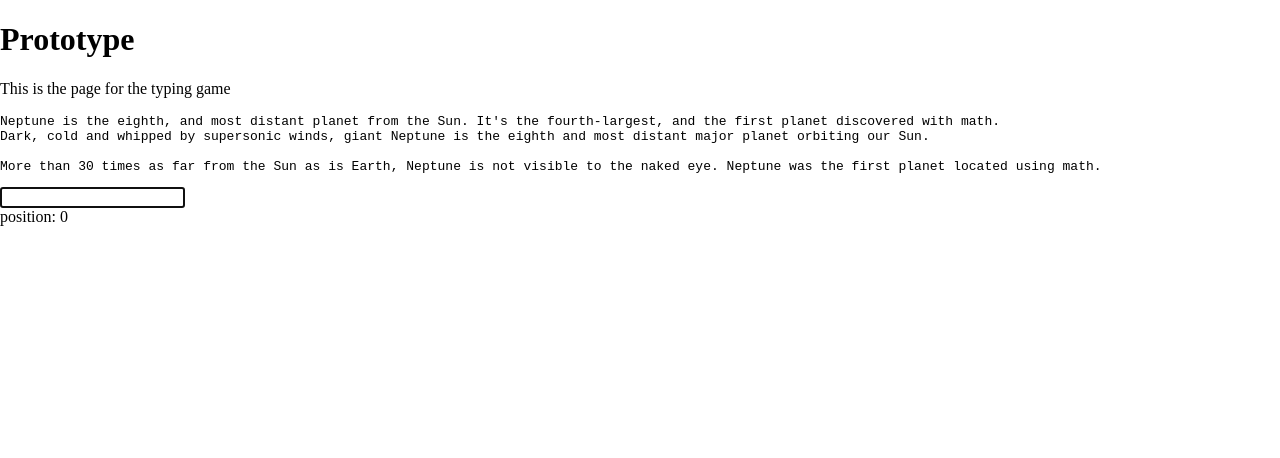
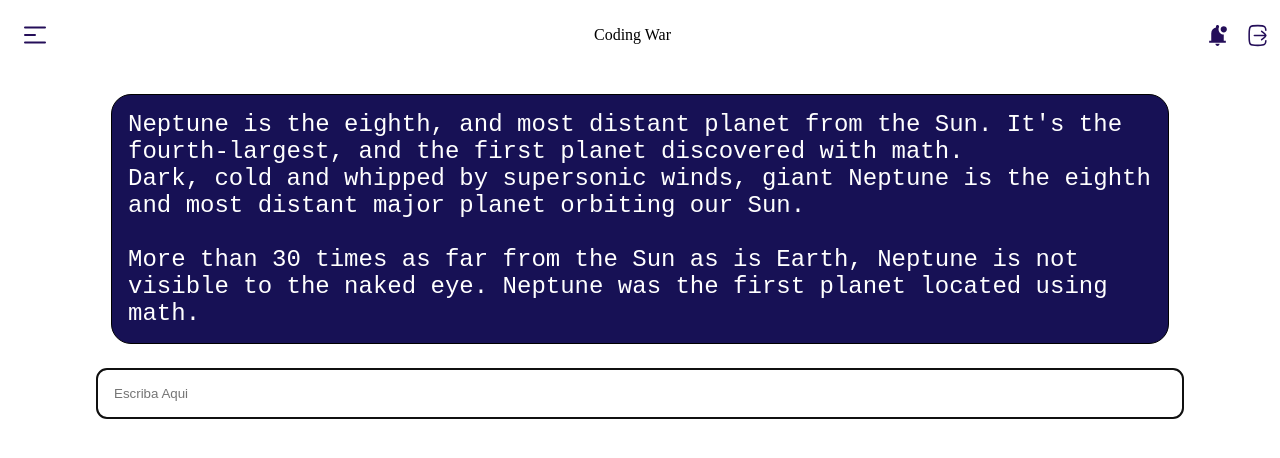
Before and after one commit to Daisuke171/AprenDev-Frontend, an Astro site: page /game in a window 1280 px wide. Built offline with nearby package versions, Linux system fonts and the light colour scheme; Astro itself is replaced by a stand-in of ours.

Commit message:
feat: created components for navbar and added svg icons with basic props

```diff
--- /dev/null
+++ b/src/assets/bell.astro
@@ -0,0 +1,7 @@
+---
+const { id, w, h } = Astro.props;
+---
+
+<svg id=`${id}` width=`${w}` height=`${h}` viewBox="0 0 24 24" fill="none" xmlns="http://www.w3.org/2000/svg">
+<path d="M12 22C11.45 22 10.9793 21.8043 10.588 21.413C10.1967 21.0217 10.0007 20.5507 10 20H14C14 20.55 13.8043 21.021 13.413 21.413C13.0217 21.805 12.5507 22.0007 12 22ZM4 19V17H6V10C6 8.61667 6.41667 7.38767 7.25 6.313C8.08333 5.23834 9.16667 4.534 10.5 4.2V3.5C10.5 3.08334 10.646 2.72934 10.938 2.438C11.23 2.14667 11.584 2.00067 12 2C12.416 1.99934 12.7703 2.14534 13.063 2.438C13.3557 2.73067 13.5013 3.08467 13.5 3.5V3.825C13.3333 4.15834 13.2083 4.50834 13.125 4.875C13.0417 5.24167 13 5.61667 13 6C13 7.38334 13.4877 8.56267 14.463 9.538C15.4383 10.5133 16.6173 11.0007 18 11V17H20V19H4ZM18 9C17.1667 9 16.4583 8.70834 15.875 8.125C15.2917 7.54167 15 6.83334 15 6C15 5.16667 15.2917 4.45834 15.875 3.875C16.4583 3.29167 17.1667 3 18 3C18.8333 3 19.5417 3.29167 20.125 3.875C20.7083 4.45834 21 5.16667 21 6C21 6.83334 20.7083 7.54167 20.125 8.125C19.5417 8.70834 18.8333 9 18 9Z" fill="#240E59"/>
+</svg>
--- /dev/null
+++ b/src/assets/burguer.astro
@@ -0,0 +1,7 @@
+---
+const { id, w, h } = Astro.props;
+---
+
+<svg id=`${id}` width=`${w}` height=`${h}` viewBox="0 0 50 50" fill="none" xmlns="http://www.w3.org/2000/svg">
+<path d="M15 17.5H35M15 25H25M15 32.5H35" stroke="#240E59" stroke-width="2" stroke-linecap="round" stroke-linejoin="round"/>
+</svg>
--- /dev/null
+++ b/src/assets/logout.astro
@@ -0,0 +1,8 @@
+---
+const { id, w, h } = Astro.props;
+---
+
+<svg id=`${id}` width=`${w}` height=`${h}` viewBox="0 0 24 24" fill="none" xmlns="http://www.w3.org/2000/svg">
+<path d="M20 7C19.923 5.582 19.712 4.664 19.136 3.962C18.9699 3.75965 18.7844 3.57409 18.582 3.408C17.475 2.5 15.832 2.5 12.544 2.5H12C8.229 2.5 6.343 2.5 5.172 3.671C4.001 4.842 4 6.73 4 10.5V13.5C4 17.271 4 19.157 5.172 20.328C6.344 21.499 8.229 21.5 12 21.5H12.544C15.832 21.5 17.476 21.5 18.582 20.592C18.7847 20.4253 18.9693 20.2403 19.136 20.037C19.712 19.335 19.923 18.417 20 17" stroke="#240E59" stroke-width="1.5" stroke-linecap="round"/>
+<path d="M16 8C16 8 20 10.946 20 12C20 13.054 16 16 16 16M19.5 12H9" stroke="#240E59" stroke-width="1.5" stroke-linecap="round" stroke-linejoin="round"/>
+</svg>
--- a/src/components/codingwar.jsx
+++ b/src/components/codingwar.jsx
@@ -1,6 +1,7 @@
 'use client'
 
 import { useState } from "react";
+import "../styles/game.css"
 import code from "../assets/codes.json";
 import planets from "../assets/astronomy.json";
 
@@ -102,17 +103,15 @@ export default function CodingWarPage() {
 
   return (
     <main>
-      <h1>Prototype</h1>
-      <p>This is the page for the typing game</p>
-
       <pre id="textViewer">{typedText}</pre>
       <input
         id="inputText"
         autoFocus
         type="text"
+        placeholder="Escriba Aqui"
         onKeyDown={(e) => handleKeyDown(e)}
       ></input>
-      <div>position: {cursorPosition}</div>
+      {/* <div>position: {cursorPosition}</div> */}
     </main>
   );
 }
--- /dev/null
+++ b/src/components/navbar.astro
@@ -0,0 +1,33 @@
+---
+import Burguer from "../assets/burguer.astro";
+import Bell from "../assets/bell.astro";
+import Logout from "../assets/logout.astro";
+---
+
+<nav>
+  <Burguer id="btnBurguer" w="50px" h="50px"></Burguer>
+
+  <a id="title">Coding War</a>
+
+  <section id="rightSideNav">
+    <Bell id="btnNotifications" w="25px" />
+    <Logout id="btnLogout" w="25px"  />
+  </section>
+</nav>
+
+<style>
+  nav {
+    display: flex;
+    flex-direction: row;
+    justify-content: space-between;
+    align-items: center;
+    margin: 10px;
+  }
+
+  #rightSideNav {
+    display: flex;
+    align-items: center;
+    width: fit-content;
+    gap: 15px;
+  }
+</style>
--- a/src/pages/game/index.astro
+++ b/src/pages/game/index.astro
@@ -1,9 +1,10 @@
 ---
-import CodingWarPage from "../../components/codingwar.jsx"
-import Layout from '../../layouts/Layout.astro';
-
+import Navbar from "../../components/navbar.astro";
+import CodingWarPage from "../../components/codingwar.jsx";
+import Layout from "../../layouts/Layout.astro";
 ---
 
 <Layout>
-	<CodingWarPage client:load/>
+  <Navbar />
+  <CodingWarPage client:load />
 </Layout>
--- /dev/null
+++ b/src/styles/game.css
@@ -0,0 +1,25 @@
+main{
+  display: flex;
+  flex-direction: column;
+  justify-content: center;
+  align-items: center;
+}
+
+#textViewer {
+  max-width: 80%;
+  color: #fff;
+  font-size: 1.5rem;
+  border-radius: 20px;
+  padding: 1rem;
+  border: black 1px solid;
+  background-color: oklch(0.2429 0.1162 277.23);
+  overflow-wrap: break-word;
+  white-space: pre-wrap;
+}
+
+#inputText {
+  width: 85%;
+  padding: 1rem;
+  border-radius: 10px;
+  box-sizing: border-box;
+}
```
